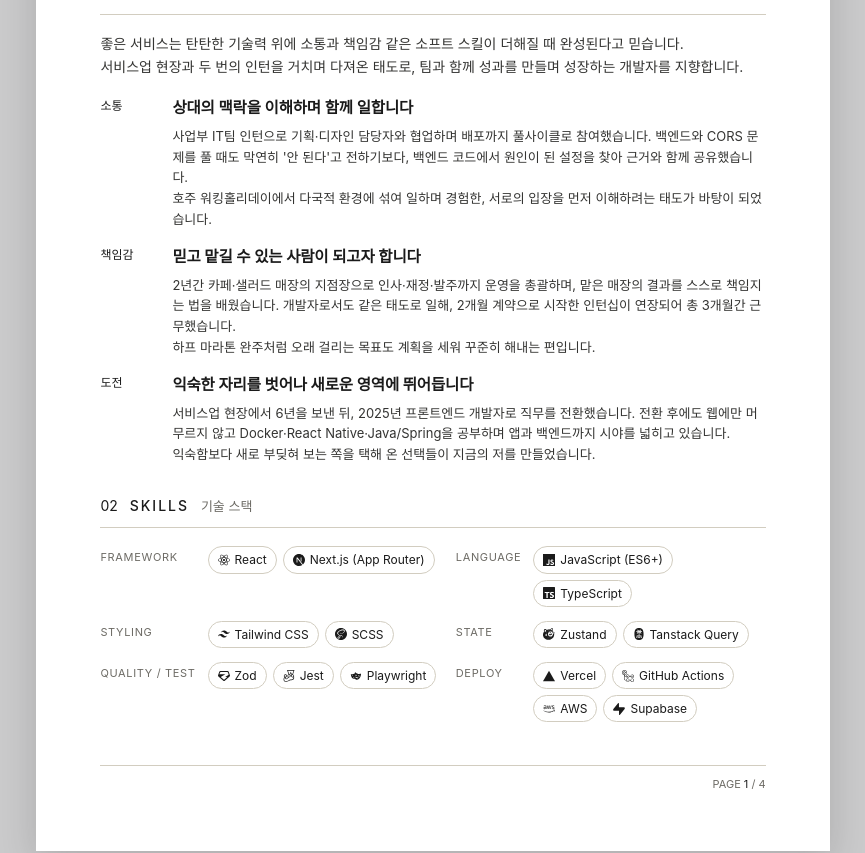
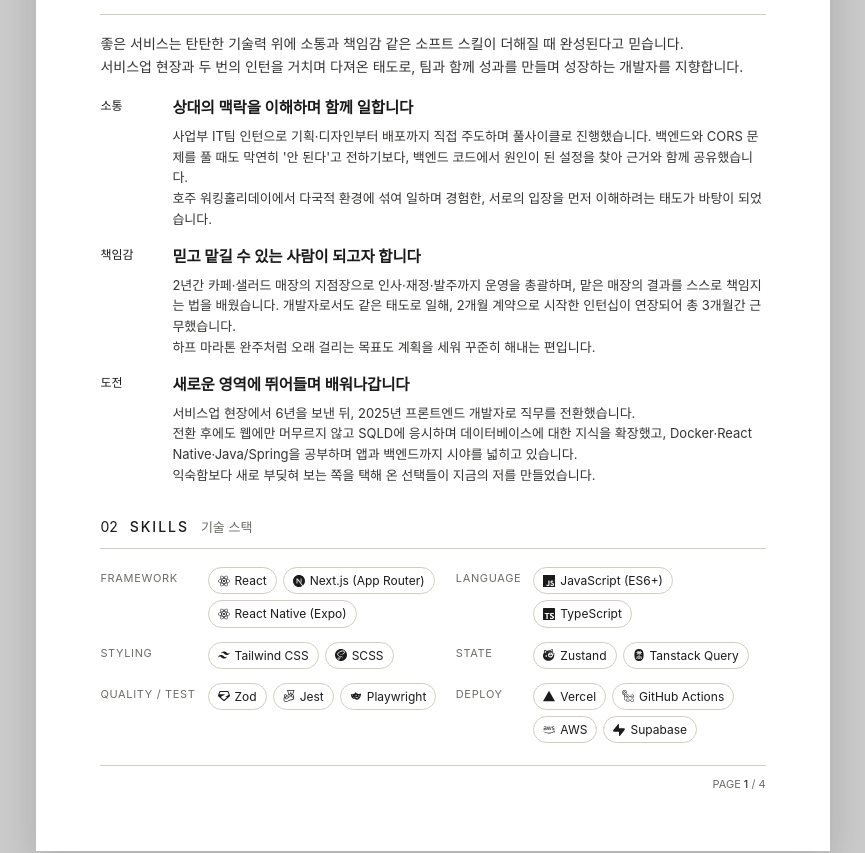
Before and after one commit to seong5/seong5.github.io, a Next.js app: page /resume in a window 1280 px wide. Shown: the part 360-1213 px from the top of the page, without its empty margins (207-1072 px from the left). Built offline with nearby package versions, Linux system fonts and the light colour scheme; a web font is replaced by a local one.

Commit message:
📝 docs: 이력서 핵심역량 문구 다듬고 React Native 스택 추가

```diff
--- a/app/resume/page.tsx
+++ b/app/resume/page.tsx
@@ -20,7 +20,7 @@
   {
     tag: '소통',
     title: '상대의 맥락을 이해하며 함께 일합니다',
-    body: "사업부 IT팀 인턴으로 기획·디자인 담당자와 협업하며 배포까지 풀사이클로 참여했습니다. 백엔드와 CORS 문제를 풀 때도 막연히 '안 된다'고 전하기보다, 백엔드 코드에서 원인이 된 설정을 찾아 근거와 함께 공유했습니다.\n호주 워킹홀리데이에서 다국적 환경에 섞여 일하며 경험한, 서로의 입장을 먼저 이해하려는 태도가 바탕이 되었습니다.",
+    body: "사업부 IT팀 인턴으로 기획·디자인부터 배포까지 직접 주도하며 풀사이클로 진행했습니다. 백엔드와 CORS 문제를 풀 때도 막연히 '안 된다'고 전하기보다, 백엔드 코드에서 원인이 된 설정을 찾아 근거와 함께 공유했습니다.\n호주 워킹홀리데이에서 다국적 환경에 섞여 일하며 경험한, 서로의 입장을 먼저 이해하려는 태도가 바탕이 되었습니다.",
   },
   {
     tag: '책임감',
@@ -29,13 +29,13 @@
   },
   {
     tag: '도전',
-    title: '익숙한 자리를 벗어나 새로운 영역에 뛰어듭니다',
-    body: '서비스업 현장에서 6년을 보낸 뒤, 2025년 프론트엔드 개발자로 직무를 전환했습니다. 전환 후에도 웹에만 머무르지 않고 Docker·React Native·Java/Spring을 공부하며 앱과 백엔드까지 시야를 넓히고 있습니다.\n익숙함보다 새로 부딪혀 보는 쪽을 택해 온 선택들이 지금의 저를 만들었습니다.',
+    title: '새로운 영역에 뛰어들며 배워나갑니다',
+    body: '서비스업 현장에서 6년을 보낸 뒤, 2025년 프론트엔드 개발자로 직무를 전환했습니다.\n전환 후에도 웹에만 머무르지 않고 SQLD에 응시하며 데이터베이스에 대한 지식을 확장했고, Docker·React Native·Java/Spring을 공부하며 앱과 백엔드까지 시야를 넓히고 있습니다.\n익숙함보다 새로 부딪혀 보는 쪽을 택해 온 선택들이 지금의 저를 만들었습니다.',
   },
 ];
 
 const SKILLS = [
-  { label: 'FRAMEWORK', items: ['React', 'Next.js (App Router)'] },
+  { label: 'FRAMEWORK', items: ['React', 'Next.js (App Router)', 'React Native (Expo)'] },
   { label: 'LANGUAGE', items: ['JavaScript (ES6+)', 'TypeScript'] },
   { label: 'STYLING', items: ['Tailwind CSS', 'SCSS'] },
   { label: 'STATE', items: ['Zustand', 'Tanstack Query'] },
@@ -92,7 +92,7 @@
     org: '프론트엔드 인턴 · 사업부 IT팀',
     points: [
       '사업부 IT팀 소속으로 사내 서비스 프론트엔드 전반 담당',
-      '기획·디자인 협업부터 배포까지 풀사이클로 참여',
+      '기획·디자인부터 배포까지 직접 주도하며 풀사이클로 진행',
       '초기 2개월 계약 후 연장되어 총 3개월 근무',
     ],
   },
```
